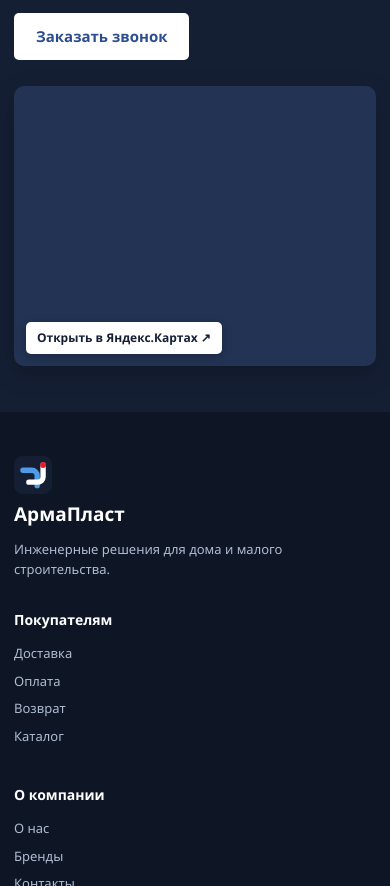
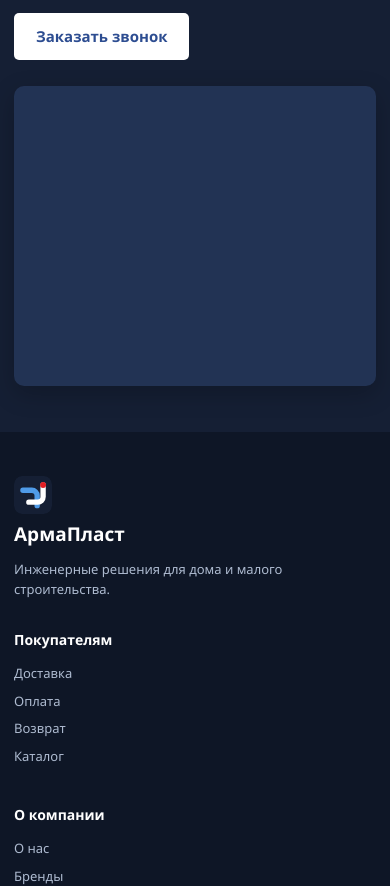
Before and after one commit to Collectioner1/armaplast-site, a plain HTML site: page index.html in a window 390 px wide. Shown: the part 5556-6442 px from the top of the page. Drawn offline with Linux system fonts and the light colour scheme.

Commit message:
Expand Yandex map, remove overlay button label

```diff
--- a/assets/css/style.css
+++ b/assets/css/style.css
@@ -184,16 +184,14 @@ img{max-width:100%;display:block}
 .brands span:hover{border-color:var(--blue-2);color:var(--blue)}
 
 /* Контакты */
-.contacts{display:grid;grid-template-columns:1fr 1fr;gap:50px;align-items:center;padding:10px 0}
+.contacts{display:grid;grid-template-columns:1fr;gap:26px;align-items:center;padding:10px 0}
 .section--dark h2{font-size:clamp(24px,2.6vw,32px);margin:0 0 16px}
 .section--dark p{color:#c9d3e6}
 .contacts__phone{font-size:22px;font-weight:700;color:#fff}
 .contacts a:hover{text-decoration:underline}
-.contacts__map{position:relative;height:280px;border-radius:var(--radius);overflow:hidden;background:#223354;box-shadow:0 8px 24px rgba(0,0,0,.22)}
+.contacts__map{position:relative;height:360px;border-radius:var(--radius);overflow:hidden;background:#223354;box-shadow:0 8px 24px rgba(0,0,0,.22)}
 .contacts__map iframe{width:100%;height:100%;border:0;display:block}
-.map-overlay{position:absolute;inset:0;display:flex;align-items:flex-end;padding:12px;cursor:pointer}
-.map-overlay span{background:#fff;color:var(--navy);font-size:12px;font-weight:600;padding:7px 11px;border-radius:5px;box-shadow:0 2px 10px rgba(0,0,0,.25);transition:background .15s,color .15s}
-.map-overlay:hover span{background:var(--blue-soft);color:var(--blue)}
+.map-overlay{position:absolute;inset:0;cursor:pointer}
 .map-overlay:focus-visible{outline:3px solid #fff;outline-offset:-3px}
 
 /* Подвал */
@@ -248,7 +246,7 @@ img{max-width:100%;display:block}
   .slide__art{display:none}
   .slide__content{padding:40px 28px}
   .features__grid{grid-template-columns:repeat(2,1fr)}
-  .about,.contacts{grid-template-columns:1fr;gap:26px}
+  .about{grid-template-columns:1fr;gap:26px}
   .cards{grid-template-columns:1fr}
   .footer__inner{grid-template-columns:1fr 1fr}
 }
@@ -261,6 +259,7 @@ img{max-width:100%;display:block}
   .brands{grid-template-columns:repeat(2,1fr)}
   .features__grid{grid-template-columns:1fr}
   .section{padding:36px 0}
+  .contacts__map{height:300px}
   .hero__arrow{display:none}
   .footer__inner{grid-template-columns:1fr}
   .footer__bottom{flex-direction:column;gap:6px}
--- a/index.html
+++ b/index.html
@@ -326,9 +326,8 @@
         <a class="map-overlay"
            href="https://yandex.ru/maps/47/nizhny-novgorod/house/moskovskoye_shosse_302a/YEoYfgVjTkADQFtsfX9xeXlmZA==/"
            target="_blank" rel="noopener noreferrer"
-           aria-label="Открыть адрес Нижний Новгород, Московское шоссе, 302а в Яндекс.Картах">
-          <span>Открыть в Яндекс.Картах ↗</span>
-        </a>
+           title="Открыть адрес в Яндекс.Картах"
+           aria-label="Открыть адрес Нижний Новгород, Московское шоссе, 302а в Яндекс.Картах"></a>
       </div>
     </div>
   </section>
```
